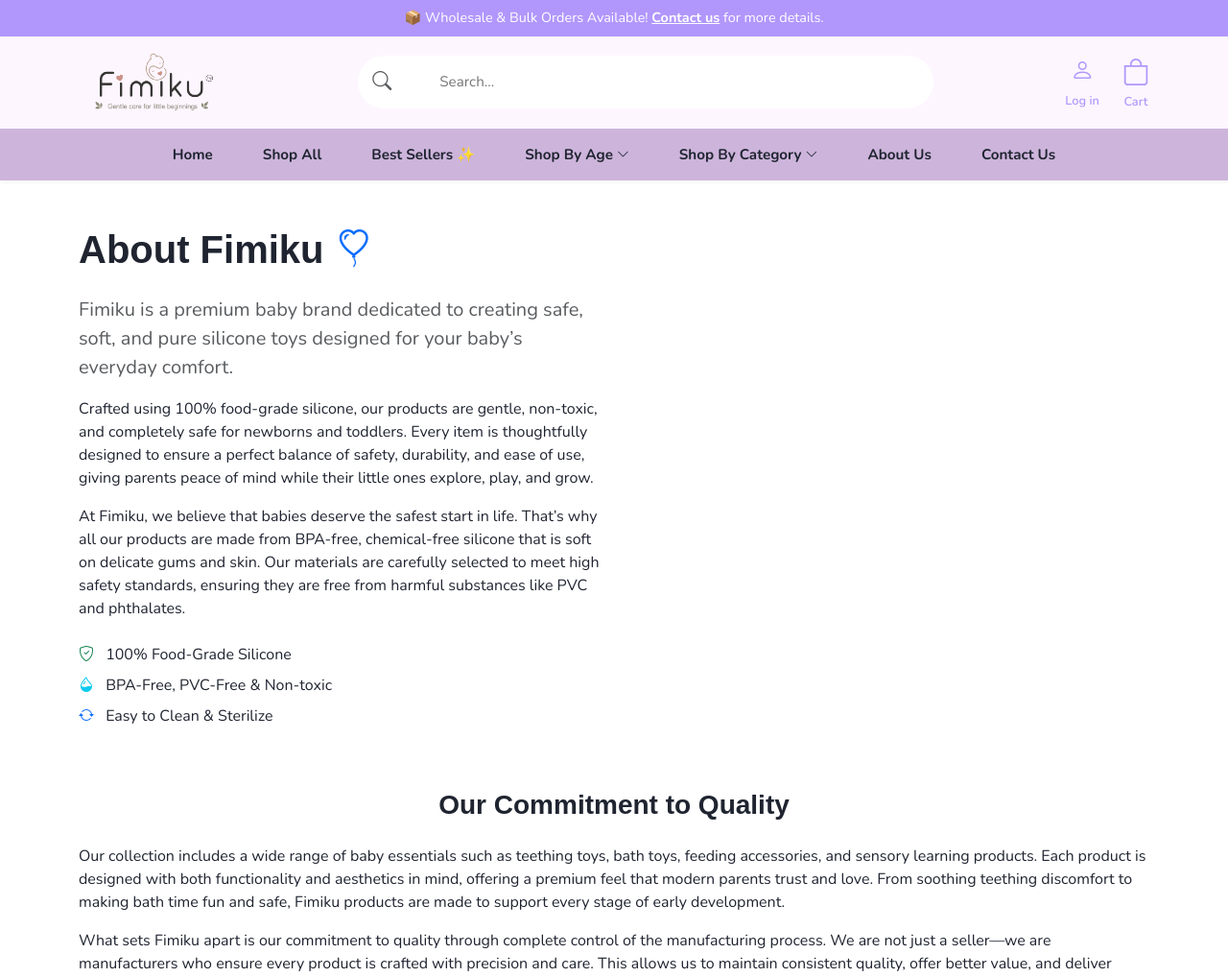
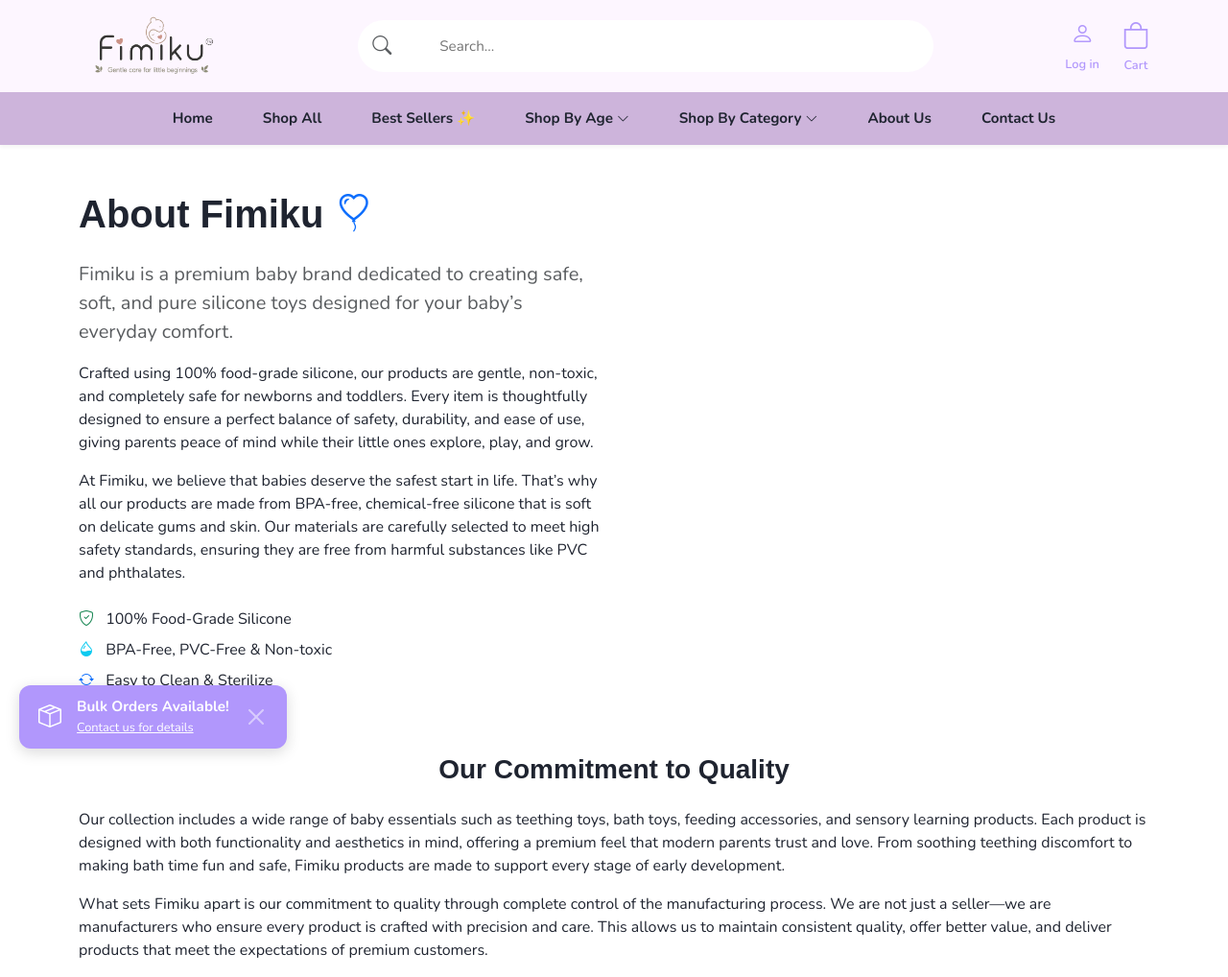
Before and after one commit to saroai/ecom, a Django app: page /about/ in a window 1280 px wide. Shown: the top 1018 px of the page at 96% size. Run offline with Django 5.2, Linux system fonts and the light colour scheme; some libraries are stand-ins or nearby versions.

Commit message:
Replace static top banner with floating bottom-left wholesale banner

```diff
--- a/templates/base.html
+++ b/templates/base.html
@@ -77,13 +77,6 @@
 <div id="site-preloader" class="preloader-container">
   <img src="{% static 'img/logo.png' %}" alt="Fimiku Loading..." class="preloader-logo" />
 </div>
-<!-- ═══════════════════════════════════════
-     ANNOUNCEMENT BAR
-═══════════════════════════════════════ -->
-<div style="background-color: var(--primary-color); color: #fff; text-align: center; padding: 8px 15px; font-size: 0.9rem; font-weight: 500;">
-  📦 Wholesale & Bulk Orders Available! <a href="{% url 'contact' %}" style="color: #fff; text-decoration: underline; font-weight: 700;">Contact us</a> for more details.
-</div>
-
 <!-- ═══════════════════════════════════════
      NAVBAR
 ═══════════════════════════════════════ -->
@@ -410,5 +403,44 @@ window.addEventListener('load', function() {
 </script>
 
 {% block extra_js %}{% endblock %}
+
+<!-- Floating Wholesale Banner -->
+<style>
+  .floating-wholesale-banner {
+    position: fixed;
+    bottom: 20px;
+    left: 20px;
+    background-color: var(--primary-color);
+    color: white;
+    padding: 12px 20px;
+    border-radius: 12px;
+    box-shadow: 0 4px 15px rgba(0,0,0,0.15);
+    z-index: 1050;
+    animation: slideUp 0.5s ease-out;
+    max-width: 320px;
+  }
+  .floating-wholesale-banner .banner-content {
+    display: flex;
+    align-items: center;
+    justify-content: space-between;
+  }
+  @keyframes slideUp {
+    from { transform: translateY(100px); opacity: 0; }
+    to { transform: translateY(0); opacity: 1; }
+  }
+</style>
+<div class="floating-wholesale-banner" id="wholesaleBanner">
+  <div class="banner-content">
+    <div class="d-flex align-items-center">
+      <i class="bi bi-box-seam fs-4 me-3"></i>
+      <div style="line-height: 1.3;">
+        <strong style="font-size: 0.95rem;">Bulk Orders Available!</strong><br>
+        <a href="{% url 'contact' %}" class="text-white text-decoration-underline" style="font-size: 0.8rem;">Contact us for details</a>
+      </div>
+    </div>
+    <button type="button" class="btn-close btn-close-white ms-3" aria-label="Close" onclick="document.getElementById('wholesaleBanner').style.display='none';"></button>
+  </div>
+</div>
+
 </body>
 </html>
```
